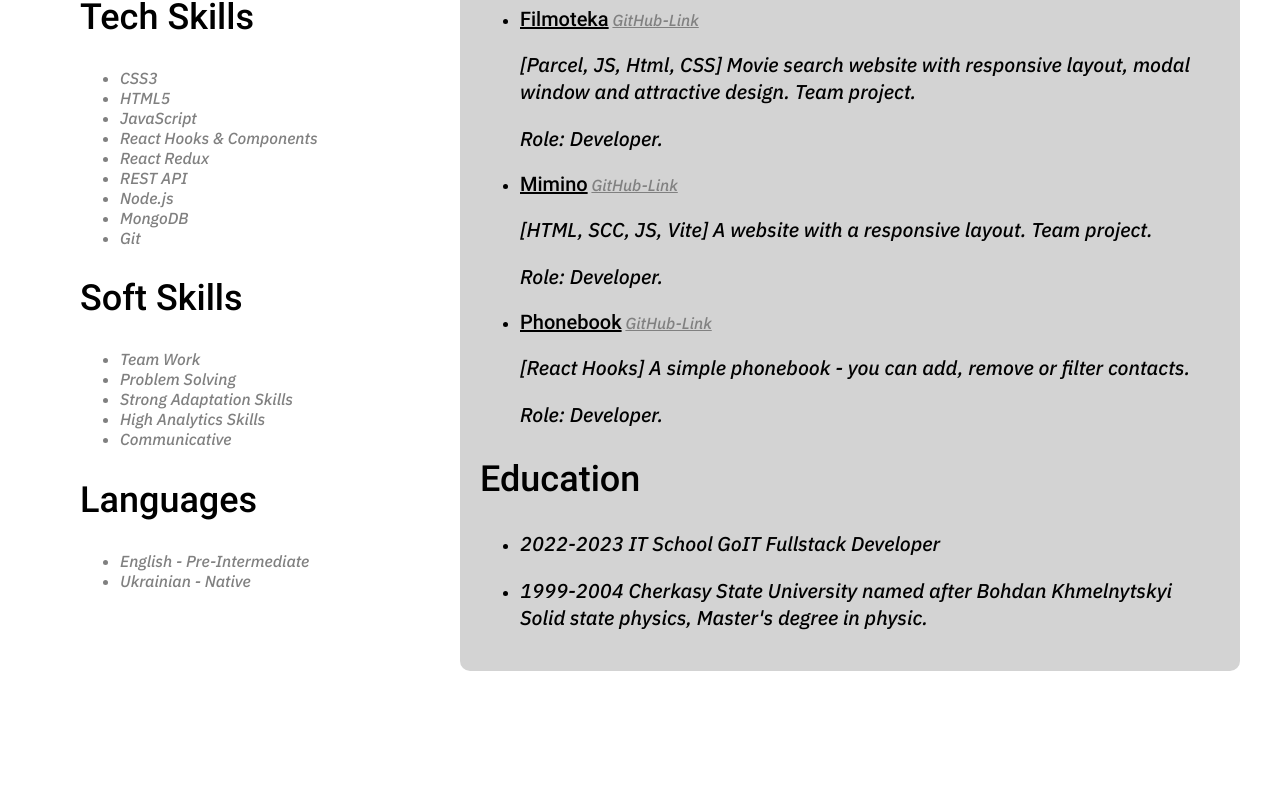
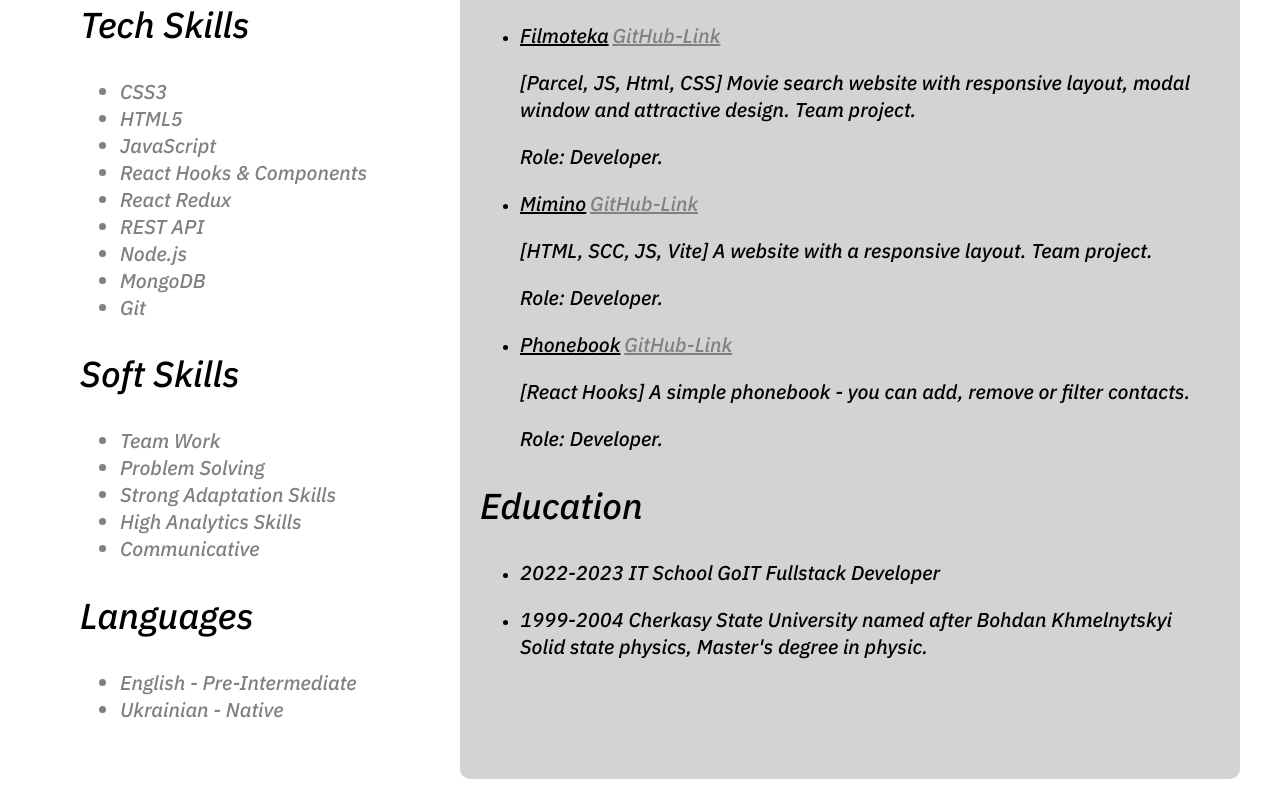
Before and after one commit to ozeransm/resume, a plain HTML site: page index.html in a window 1280 px wide. Shown: the part 741-1548 px from the top of the page. Before the commit the page ends 1440 px from the top, so only its background shows below. Drawn offline with Linux system fonts and the light colour scheme.

Commit message:
mutation font and size

```diff
--- a/index.html
+++ b/index.html
@@ -118,7 +118,7 @@
           <li>
 
             <a class="link-project" href="https://ihorhodebskyi.github.io/project-neverland/" target="_blank" rel="noopener noreferrer">Filmoteka</a>
-            <a href="https://github.com/IhorHodebskyi/project-neverland.git" target="_blank" rel="noopener noreferrer">GitHub-Link</a>
+            <a class="link-git" href="https://github.com/IhorHodebskyi/project-neverland.git" target="_blank" rel="noopener noreferrer">GitHub-Link</a>
             <!-- <h3>Filmoteka</h3> -->
             <p>
               [Parcel, JS, Html, CSS] Movie search website with responsive
@@ -128,7 +128,7 @@
           </li>
           <li>
             <a class="link-project" href="https://sidermc.github.io/goit-team-project-group-11/" target="_blank" rel="noopener noreferrer">Mimino</a>
-            <a href="https://github.com/SiderMc/goit-team-project-group-11.git" target="_blank" rel="noopener noreferrer">GitHub-Link</a>
+            <a class="link-git" href="https://github.com/SiderMc/goit-team-project-group-11.git" target="_blank" rel="noopener noreferrer">GitHub-Link</a>
             <!-- <h3>Mimino</h3> -->
             <p>
               [HTML, SCC, JS, Vite] A website with a responsive layout. Team project.
@@ -137,7 +137,7 @@
           </li>
           <li>
             <a class="link-project" href="https://ozeransm.github.io/goit-react-hw-04-phonebook/" target="_blank" rel="noopener noreferrer">Phonebook</a>
-            <a href="https://github.com/ozeransm/goit-react-hw-04-phonebook.git" target="_blank" rel="noopener noreferrer">GitHub-Link</a>
+            <a class="link-git" href="https://github.com/ozeransm/goit-react-hw-04-phonebook.git" target="_blank" rel="noopener noreferrer">GitHub-Link</a>
             <!-- <h3>Phonebook</h3> -->
             <p>
               [React Hooks] A simple phonebook - you can add, remove or filter contacts.
--- a/styles.css
+++ b/styles.css
@@ -1,8 +1,8 @@
-@font-face {
+/* @font-face {
     font-family: 'EduSABeginner-VariableFont_wght';
     src: url('./font/Roboto-Medium.ttf');
 
-}
+} */
 a{
     color: grey;
 
@@ -15,12 +15,12 @@ body{
 
 }
 h1{
-    font-family: 'EduSABeginner-VariableFont_wght';
+    /* font-family: 'EduSABeginner-VariableFont_wght'; */
     font-size: 48px;
     font-weight: 800;
 }
 h2{
-    font-family: 'EduSABeginner-VariableFont_wght';
+    /* font-family: 'EduSABeginner-VariableFont_wght'; */
     font-size: 36px;
     font-weight: 500;
 }
@@ -39,7 +39,9 @@ p{
   padding: 40px;
 }
 .container-img li{
-    color: grey;
+  font-size: 20px;
+  font-weight: 500;
+  color: grey;
 
 }
 .container-title {
@@ -67,8 +69,13 @@ p{
   overflow: hidden;
 }
 .link-project{
-  font-family: EduSABeginner-VariableFont_wght;
+  /* font-family: EduSABeginner-VariableFont_wght; */
   font-size: 20px;
   font-weight: 500;
   color: black;
 }
+.link-git{
+  font-size: 20px;
+  font-weight: 500;
+  color: grey;
+}
```
